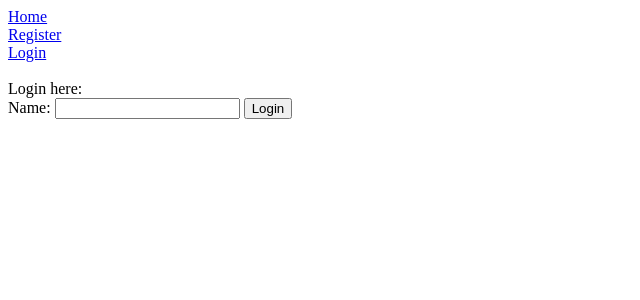
After one commit to MariusMphy/book_system, a Flask app: page /login in a window 1280 px wide. The commit adds this page. Shown: the top 300 px of the page, without its empty margins (0-640 px from the left). Run offline with Flask 3, Linux system fonts and the light colour scheme.

Commit message:
implemented very basic register and login

```diff
--- a/book_system_project/__init__.py
+++ b/book_system_project/__init__.py
@@ -8,8 +8,8 @@ app.config["SECRET_KEY"] = "book_system_key"
 app.config["SQLALCHEMY_DATABASE_URI"]: str = 'sqlite:///book_system.db'
 db: SQLAlchemy = SQLAlchemy(app)
 
-# login_manager = LoginManager(app)
-# login_manager.login_view = "login"
+login_manager = LoginManager(app)
+login_manager.login_view = "login"
 
 bcrypt = Bcrypt(app)
 
--- a/book_system_project/models.py
+++ b/book_system_project/models.py
@@ -1,7 +1,9 @@
 from flask_login import UserMixin
 from book_system_project import db
 from flask_wtf import FlaskForm
-from wtforms import IntegerField, StringField, EmailField, PasswordField, SelectField, FloatField, TextAreaField
+from wtforms.validators import DataRequired, Length, Email, EqualTo
+from wtforms import IntegerField, StringField, EmailField, PasswordField, SelectField, FloatField, TextAreaField, SubmitField
+
 
 
 class Book(db.Model):
@@ -44,3 +46,18 @@ class Genre(db.Model):
     id = db.Column(db.Integer, primary_key=True)
     name = db.Column(db.String(64), unique=True, nullable=False)
     books = db.relationship("Book", backref="genre", lazy=True)
+
+
+class RegisterForm(FlaskForm):
+    # email = EmailField("Email: ", validators=[DataRequired(), Email()])
+    name = StringField("Name: ")
+    submit = SubmitField("Register")
+
+
+class LoginForm(FlaskForm):
+    name = StringField("Name: ")
+    submit = SubmitField("Login")
+
+
+class BookForm(FlaskForm):
+    name = StringField("Name: ")
--- a/book_system_project/routes.py
+++ b/book_system_project/routes.py
@@ -1,8 +1,42 @@
-from flask import render_template, redirect, request, url_for, flash, session
-from book_system_project import db, app
-from book_system_project.models import Book, User, Rating, Author, Genre
+from flask import Flask, render_template, redirect, request, url_for, flash, session
+from book_system_project import db, app, login_manager
+from book_system_project.models import Book, User, Rating, Author, Genre, RegisterForm, LoginForm
+from flask_login import login_user, login_required, logout_user, current_user
+
+
+@login_manager.user_loader
+def load_user(user_id):
+    return User.query.get(int(user_id))
 
 
 @app.route("/")
 def home():
     return render_template("base.html")
+
+
+@app.route("/fill_db", methods=["GET", "POST"])
+def fill_db():
+    pass
+
+
+@app.route("/register", methods=["GET", "POST"])
+def register():
+    form = RegisterForm()
+    if form.validate_on_submit():
+        name = form.name.data
+        new_user = User(name=name)
+        db.session.add(new_user)
+        db.session.commit()
+        return redirect(url_for('home'))
+    return render_template("register.html", form=form)
+
+
+@app.route("/login", methods=["GET", "POST"])
+def login():
+    form = LoginForm()
+    if form.validate_on_submit():
+        name = form.name.data
+        user = User.query.filter_by(name=name).first()
+        login_user(user)
+        return redirect(url_for("home"))
+    return render_template("login.html", form=form, user=current_user)
--- a/book_system_project/templates/base.html
+++ b/book_system_project/templates/base.html
@@ -4,9 +4,21 @@
     <meta charset="UTF-8">
     <meta name="viewport" content="width=device-width, initial-scale=1.0">
     <title>{% block title %}Book recommendation system{% endblock %}</title>
-
 </head>
 <body>
-TEST message
+{% block sidebar %}
+<div>
+    <a href="{{ url_for('home')}}">Home</a>
+</div>
+<div>
+<a  href="{{ url_for('register')}}">Register</a>
+</div>
+<div>
+<a  href="{{ url_for('login')}}">Login</a>
+</div>
+{% endblock %}
+<br>
+{% block content %}
+{% endblock %}
 </body>
 </html>
--- /dev/null
+++ b/book_system_project/templates/login.html
@@ -0,0 +1,13 @@
+{% extends "base.html" %}
+    {% block topic %}Login{% endblock %}
+
+    {% block content %}
+    Login here:
+        <form method="POST">
+        <div>
+            {{ form.csrf_token }}
+            {{ form.name.label }} {{ form.name }}
+            {{ form.submit }}
+        </div>
+        </form>
+    {% endblock %}
```
Also changed, not shown: book_system_project/templates/register.html (added, +13 -0 lines).
